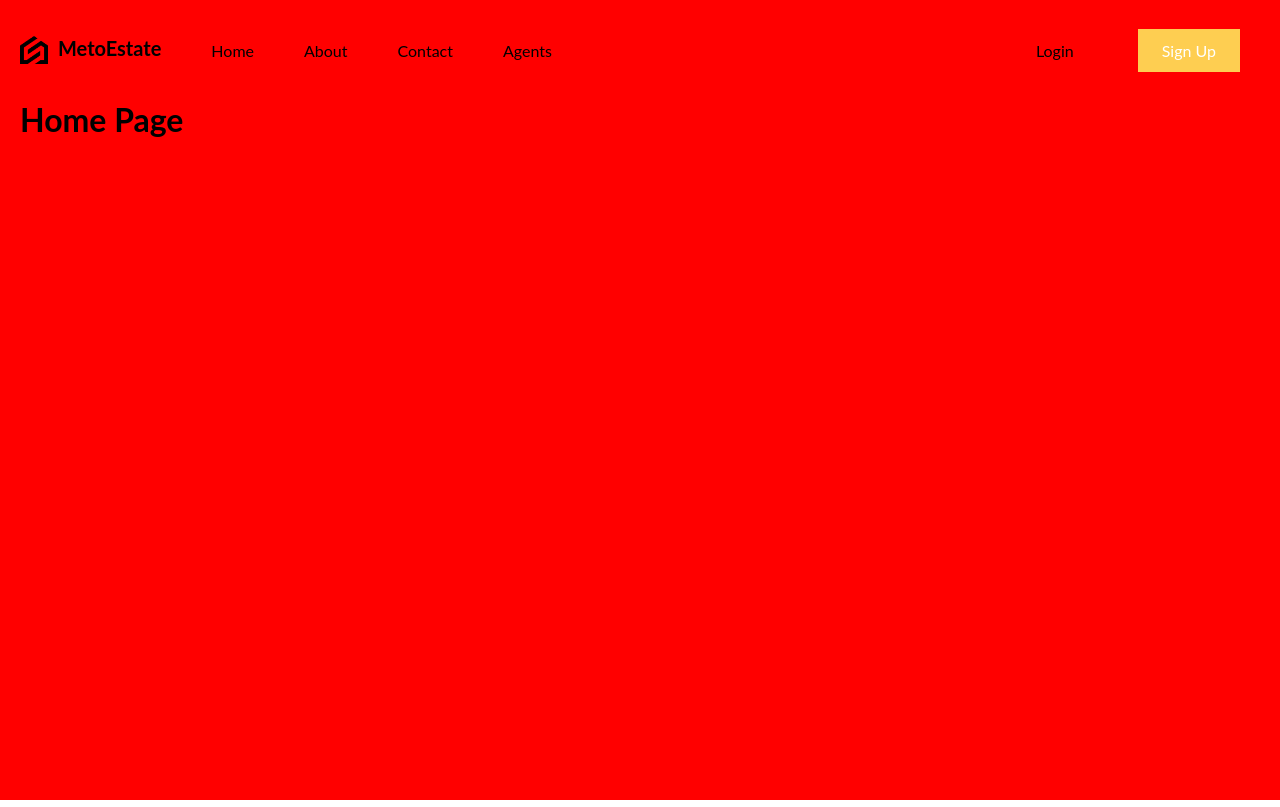
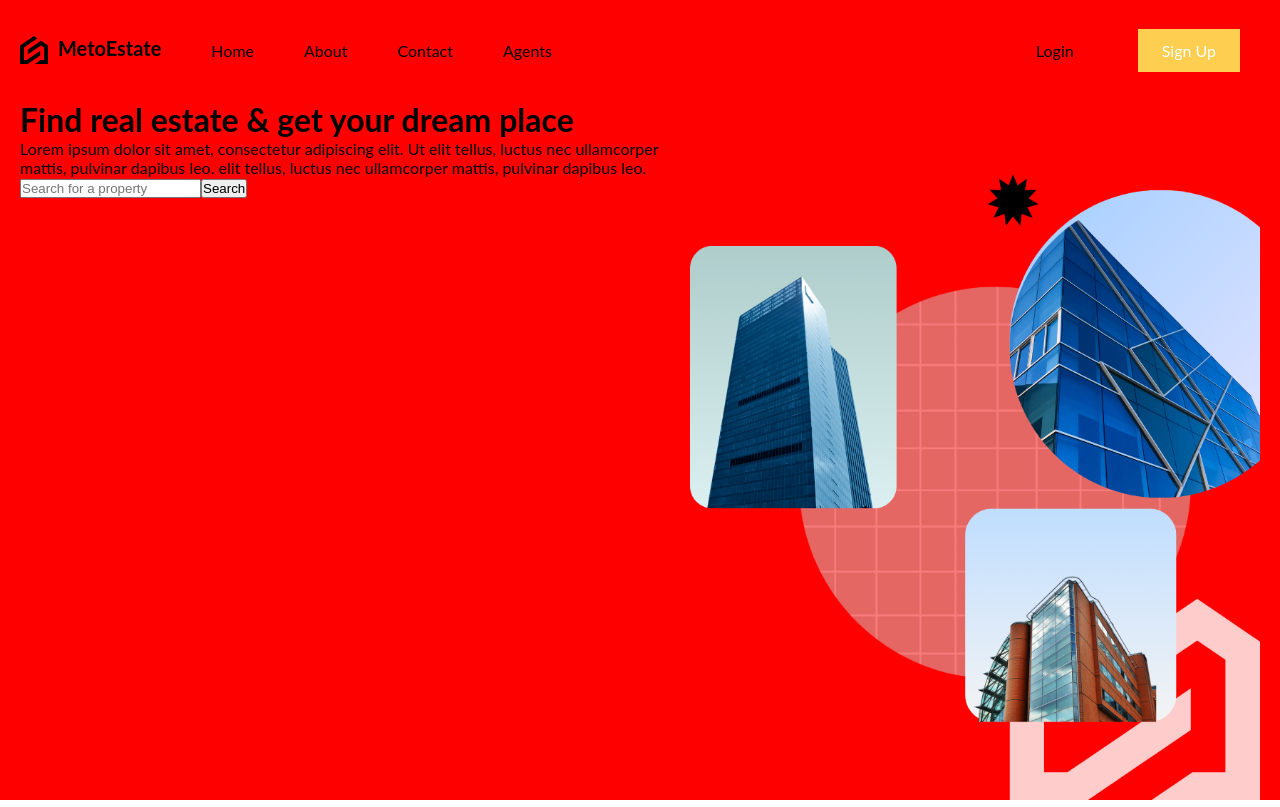
Before and after one commit to ebrardev/estateApp-ui, a React (Vite) app: page / in a window 1280 px wide. Shown: the top 807 px of the page. Built offline with nearby package versions, Linux system fonts and the light colour scheme.

Commit message:
Update layout and styles for home page

```diff
--- /dev/null
+++ b/src/components/searchBar/SearchBar.jsx
@@ -0,0 +1,12 @@
+import "./searchbar.scss";
+
+function SearchBar() {
+    return(
+        <div className="searchbar">
+            <input type="text" placeholder="Search for a property" />
+            <button>Search</button>
+        </div>
+    )
+}
+
+export default SearchBar;
--- a/src/layout.scss
+++ b/src/layout.scss
@@ -8,6 +8,8 @@
     margin-right: auto;
     padding-left: 20px;
     padding-right: 20px;
+    display: flex;
+    flex-direction: column;
 
     @include lg {
         background-color: red;
@@ -22,4 +24,9 @@
         background-color: green;
         max-width: 640px;
     }
+
+    .content{
+
+        flex: 1;
+    }
 }
--- a/src/routes/PageHome/pageHome.jsx
+++ b/src/routes/PageHome/pageHome.jsx
@@ -1,10 +1,25 @@
+
+import SearchBar from "../../components/searchBar/Searchbar";
 import "./pageHome.scss";
 
 const PageHome= () => {
     return (
-        <div>
-            <h1>Home Page</h1>
-        </div>
+       <div className="homePage">
+     <div className="textContainer">
+<div className="wrapper">
+<h1 className="title">  Find real estate & get your dream place  </h1>
+<p>
+    Lorem ipsum dolor sit amet, consectetur adipiscing elit.
+    Ut elit tellus, luctus nec ullamcorper mattis, pulvinar dapibus leo. elit tellus, luctus nec ullamcorper mattis, pulvinar dapibus leo.
+
+</p>
+<SearchBar />
+</div>
+     </div>
+        <div className="imageContainer">
+            <img src="/bg.png" alt="bg" />
+            </div>
+       </div>
     )
 }
 export default PageHome;
--- a/src/routes/PageHome/pageHome.scss
+++ b/src/routes/PageHome/pageHome.scss
@@ -0,0 +1,29 @@
+.homePage{
+    display: flex;
+    height: 100%;
+}
+
+.textContainer{
+    flex:3;
+
+}
+
+.wrapper {
+    padding-right: 100px;
+
+}
+
+.imageContainer{
+    flex:2;
+    position: relative;
+    display: flex;
+    align-items: center;
+
+
+    img{
+        width: 115%;
+        position:absolute;
+        right: 0;
+
+    }
+}
```
Also changed, not shown: src/components/searchBar/searchbar.scss (added).
